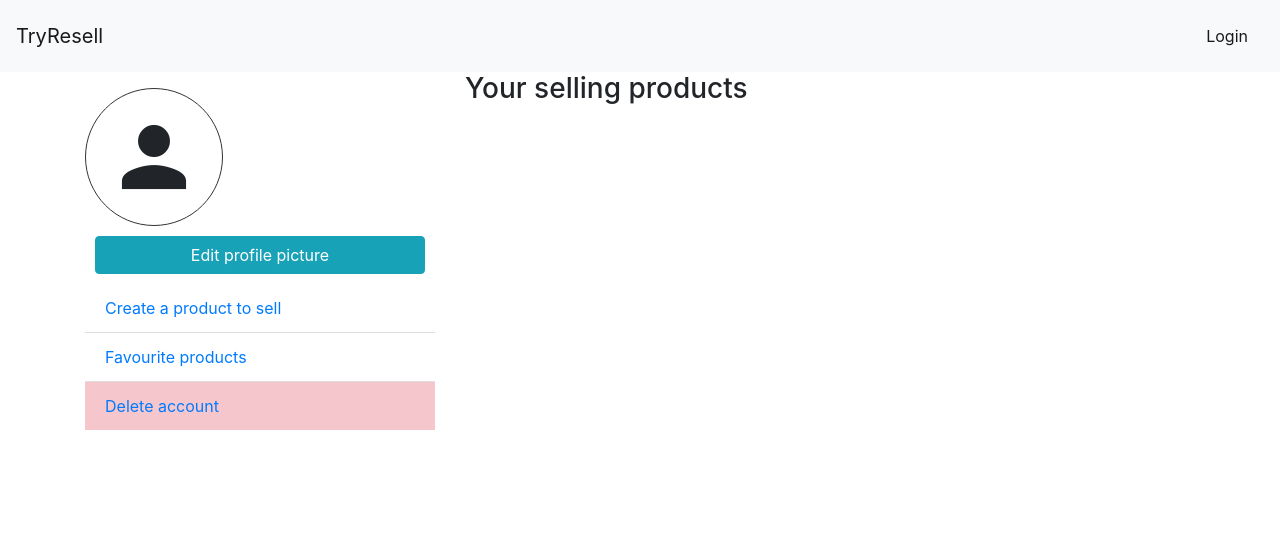
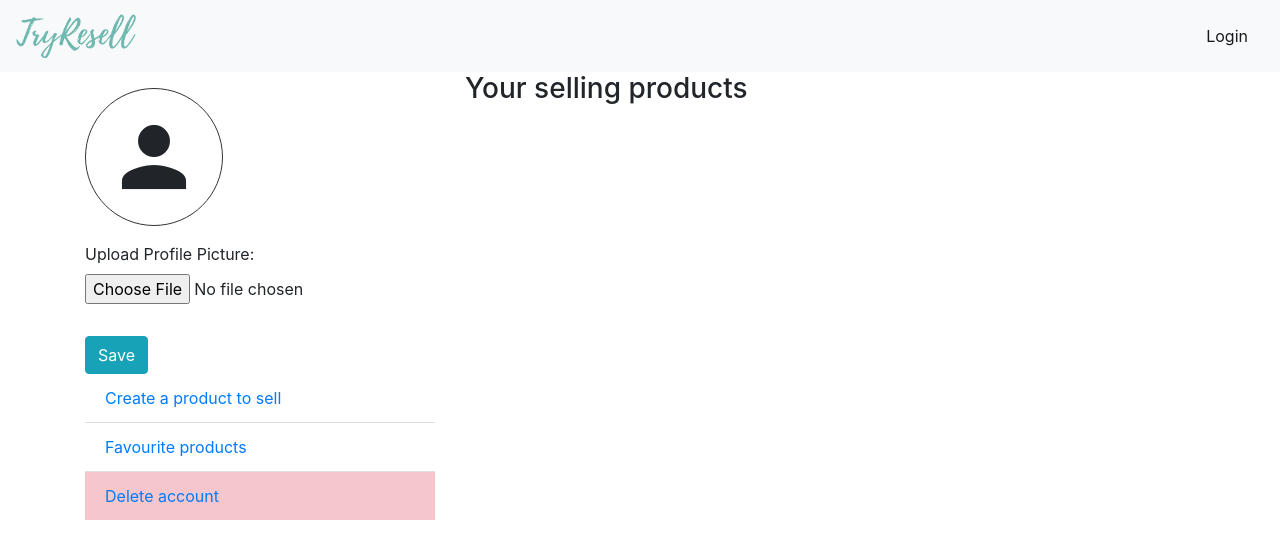
Before and after one commit to tringakrasniqi/try-resell, a Django app: template main/apps/shop/templates/profile.html in a window 1280 px wide. Shown: the top 559 px of the page. Run offline with Django 3.2, Linux system fonts and the light colour scheme; the template is opened without the code that fills it, so the values that code supplies are empty; parts of the project's set-up code (start-up, migrations or seed data) failed here and were passed over; some libraries are stand-ins or nearby versions.

Commit message:
Added upload profile picture

```diff
--- a/main/apps/authenticate/models.py
+++ b/main/apps/authenticate/models.py
@@ -48,4 +48,5 @@ class User(models.Model):
       password = models.CharField(max_length=255)
       created_at = models.DateTimeField(auto_now_add=True)
       updated_at = models.DateTimeField(auto_now=True)
+      profile_image = models.ImageField(upload_to='profile_images/%Y-%m-%d', blank=True)
       objects = UserManager()
--- a/main/apps/shop/templates/homepage.html
+++ b/main/apps/shop/templates/homepage.html
@@ -1,6 +1,8 @@
 <!DOCTYPE html>
 <html lang="en">
+<head>
 {% include 'includes/head_links.html' %}
+</head>
 <body>
      {% include 'includes/navbar.html' %}
 
--- a/main/apps/shop/templates/includes/head_links.html
+++ b/main/apps/shop/templates/includes/head_links.html
@@ -1,7 +1,5 @@
-<head>
-      <meta charset="UTF-8">
-      <meta name="viewport" content="width=device-width, initial-scale=1.0">
-      <title>TryResell</title>
-      <link rel="stylesheet" href="https://stackpath.bootstrapcdn.com/bootstrap/4.5.0/css/bootstrap.min.css" integrity="sha384-9aIt2nRpC12Uk9gS9baDl411NQApFmC26EwAOH8WgZl5MYYxFfc+NcPb1dKGj7Sk" crossorigin="anonymous">
-      <link href="https://fonts.googleapis.com/icon?family=Material+Icons" rel="stylesheet">
-</head>
+<meta charset="UTF-8">
+<meta name="viewport" content="width=device-width, initial-scale=1.0">
+<title>TryResell</title>
+<link rel="stylesheet" href="https://stackpath.bootstrapcdn.com/bootstrap/4.5.0/css/bootstrap.min.css" integrity="sha384-9aIt2nRpC12Uk9gS9baDl411NQApFmC26EwAOH8WgZl5MYYxFfc+NcPb1dKGj7Sk" crossorigin="anonymous">
+<link href="https://fonts.googleapis.com/icon?family=Material+Icons" rel="stylesheet">
--- a/main/apps/shop/templates/includes/navbar.html
+++ b/main/apps/shop/templates/includes/navbar.html
@@ -1,5 +1,6 @@
+{% load static %}
  <nav class="navbar navbar-expand-lg navbar-light bg-light">
-      <a class="navbar-brand" href="/">TryResell</a>
+      <a class="navbar-brand" href="/"><img style="width:120px" src="{% static 'images/logo.png'%}"/></a>
       <button class="navbar-toggler" type="button" data-toggle="collapse" data-target="#navbarText" aria-controls="navbarText" aria-expanded="false" aria-label="Toggle navigation">
             <span class="navbar-toggler-icon"></span>
       </button>
--- a/main/apps/shop/templates/profile.html
+++ b/main/apps/shop/templates/profile.html
@@ -1,6 +1,11 @@
 <!DOCTYPE html>
+{% load static %}
+
 <html lang="en">
+<head>
 {% include 'includes/head_links.html' %}
+<link rel="stylesheet" href="{% static 'css/main.css'%}"/>
+</head>
 <body>
       {% include 'includes/navbar.html' %}
       <div class="container">
@@ -9,8 +14,21 @@
                   <h2>{{user_data.first_name}} {{user_data.last_name}}</h2>
                   <p>{{user_data.alias}}</p>
                   <div>
-                        <span style="border: 1px solid #333; border-radius: 50%; font-size: 6em; padding: 20px" class="material-icons user-avatar">person</span>
-                        <a href="#" class="btn btn-info" style="display:block; margin: 10px;">Edit profile picture</a>
+                        {% if user_data.profile_image %}
+                              <img class="profile-image" src="{{user_data.profile_image.url}}">
+                        {% else %}
+                              <span class="profile-avatar material-icons user-avatar">person</span>
+                        {% endif %}
+                        <form method="POST" action="/profile/image" enctype="multipart/form-data">
+                              {% csrf_token %}
+
+                              <div class="form-group mt-3">
+                                    <label for="profile_pic">Upload Profile Picture:</label>
+                                    <input type="file" class="form-control-file" id="profile_pic" name="profile_pic">
+                              </div>
+                              <button type="submit" class="btn btn-info mt-3">Save</button>
+                        </form>
+
                   </div>
                   <ul class="list-group list-group-flush">
                         <li class="list-group-item"><a href="/product/new">Create a product to sell</a></li>
--- a/main/apps/shop/templates/show_product.html
+++ b/main/apps/shop/templates/show_product.html
@@ -1,6 +1,8 @@
 <!DOCTYPE html>
 <html lang="en">
+<head>
 {% include 'includes/head_links.html' %}
+</head>
 <body>
       {% include 'includes/navbar.html' %}
       <div class="container">
--- a/main/apps/shop/urls.py
+++ b/main/apps/shop/urls.py
@@ -8,4 +8,5 @@ urlpatterns = [
     path('product/<int:product_id>', views.show_product),
     path('product/<int:product_id>/delete', views.delete_product),
     path('profile', views.show_user_profile),
+    path('profile/image', views.save_profile_image)
 ]
--- a/main/main/urls.py
+++ b/main/main/urls.py
@@ -1,8 +1,13 @@
 from django.contrib import admin
 from django.urls import path, include
 
+from django.conf.urls.static import static
+from django.conf import settings
+
 urlpatterns = [
-    # path('admin/', admin.site.urls),
+    path('admin/', admin.site.urls),
     path('', include('apps.shop.urls')),
     path('authenticate/', include('apps.authenticate.urls')),
 ]
+
+urlpatterns += static(settings.MEDIA_URL, document_root=settings.MEDIA_ROOT)
--- /dev/null
+++ b/main/static/css/main.css
@@ -0,0 +1,11 @@
+.profile-avatar {
+      border: 1px solid #333;
+      border-radius: 50%;
+      font-size: 6em;
+      padding: 20px
+}
+
+.profile-image {
+      border-radius: 50%;
+      width: 200px;
+}
```
Also changed, not shown: main/apps/shop/views.py (+11 -0 lines), main/main/settings.py (+8 -0 lines), main/apps/authenticate/migrations/0002_user_profile_image.py (added), main/static/images/2.jpg (added), main/static/images/logo.png (added), main/static/images/myAvatar (1).png (added), main/static/images/my_img.png (added), main/static/images/profile_images/2020-07-17/2.jpg (added), main/static/images/profile_images/2020-07-17/my_img.png (added), main/static/images/profile_images/myAvatar_1.png (added).
